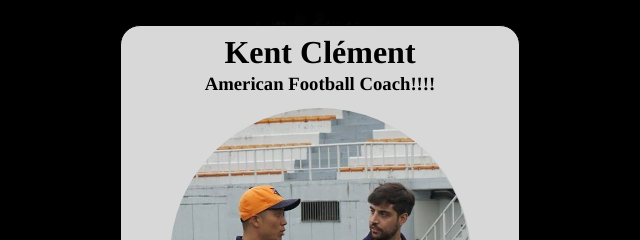
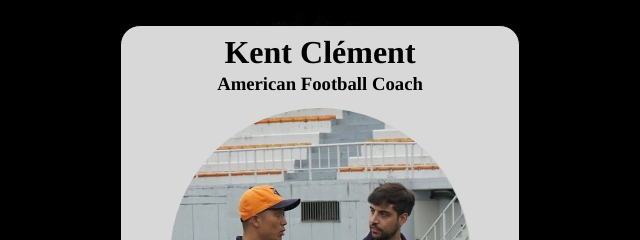
Before and after one commit to NagasFootUS/profile, a plain HTML site: page index.html in a window 1280 px wide. Shown: the top 240 px of the page, 320-960 px from the left. Drawn offline with Linux system fonts and the light colour scheme.

Commit message:
back title

```diff
--- a/index.html
+++ b/index.html
@@ -9,7 +9,7 @@
     <div class="container">
       <div class="card">
         <h1>Kent Clément</h1>
-        <h3>American Football Coach!!!!</h3>
+        <h3>American Football Coach</h3>
         <img id="mainphoto" src="logo.jpg" alt="Le Wagon logo">
         <p class="text-main"><strong>2 times National and Continental Champions</strong></p>
         <button class="favoritestyled" type="button">
```
